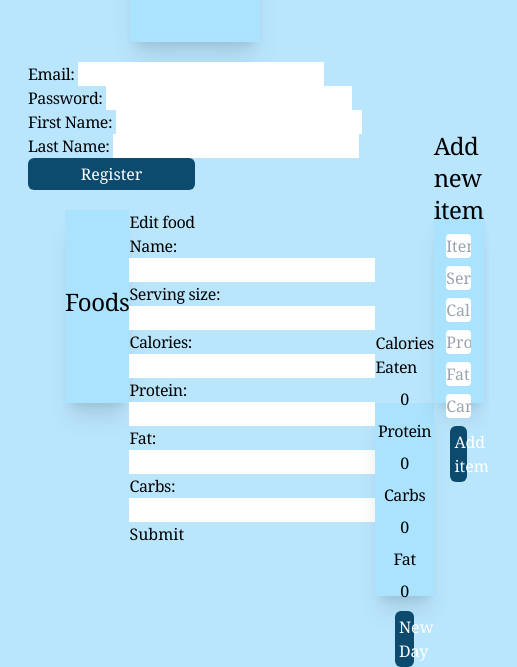
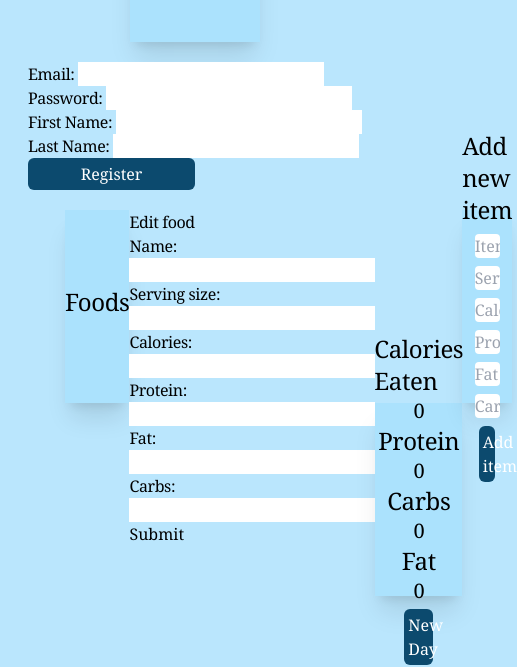
Before and after one commit to gheath340/calorieTrackerApp, a website: page client/public/index.html in a window 390 px wide. Shown: the part 248-915 px from the top of the page, 517 px wide, since content can reach past the window. Drawn offline with Linux system fonts and the light colour scheme; no server answers.

Commit message:
starting media queries and responsive text

```diff
--- a/client/public/app.js
+++ b/client/public/app.js
@@ -324,7 +324,7 @@ function getData () {
 
                 var newListItem = document.createElement('li')
                 newListItem.classList.add("list-items")
-                newListItem.classList.add("w-2/5")
+                newListItem.classList.add("text-xl")
                 var newLabel = document.createElement("label")
                 newLabel.innerHTML = item["name"] + " " + item["servingsize"]
                 newListItem.appendChild(newLabel)
--- a/client/public/index.html
+++ b/client/public/index.html
@@ -13,7 +13,7 @@
             <h1 id="calorie-header" class="text-4xl w-3/4 justify-center items-center">Calorie Tracker</h1>
             <h2 class="text-2xl w-1/4 justify-center items-center">Sign in</h2>
         </div>
-        <div id="loginDiv" class="flex flex-col justify-center items-center gap-3 h-1/2 w-1/2">
+        <div id="loginDiv" class="flex flex-col justify-center items-center gap-3 h-1/3 w-1/2">
             <div id="loginEmail" class="justify-center items-center w-full">
                 <input placeholder="Email" name='loginEmail' type="text" id="emailInput" class="rounded outline-sky-300 h-full w-full">
             </div>
@@ -96,16 +96,16 @@
                     <button id="submit-modal">Submit</button>
                 </div>
             </div>
-            <div class="self-end order-2 flex flex-col justify-center items-center w-1/3 h-1/2 shadow-xl bg-sky-300/25 gap-2">
-                <div id="day-values" class="flex flex-col justify-center items-center gap-2">
-                    <h2>Calories Eaten</h2>
-                    <p id="cals-p">0</p>
-                    <h4>Protein</h4>
-                    <p id="protein-p">0</p>
-                    <h4>Carbs</h4>
-                    <p id="carbs-p">0</p>
-                    <h4>Fat</h4>
-                    <p id="fat-p">0</p>
+            <div class="self-end order-2 flex flex-col justify-center items-center w-1/3 h-1/2 shadow-xl bg-sky-300/25 gap-1">
+                <div id="day-values" class="flex flex-col justify-center items-center h-5/6">
+                    <h2 class="text-2xl">Calories Eaten</h2>
+                    <p id="cals-p" class="text-xl">0</p>
+                    <h4 class="text-2xl">Protein</h4>
+                    <p id="protein-p" class="text-xl">0</p>
+                    <h4 class="text-2xl">Carbs</h4>
+                    <p id="carbs-p" class="text-xl">0</p>
+                    <h4 class="text-2xl">Fat</h4>
+                    <p id="fat-p" class="text-xl">0</p>
                 </div>
                 <button id="new-day" class="rounded-md hover:bg-sky-700 p-1 text-white bg-sky-900 w-1/3">New Day</button>
             </div>
```
Also changed, not shown: client/public/style.css.
